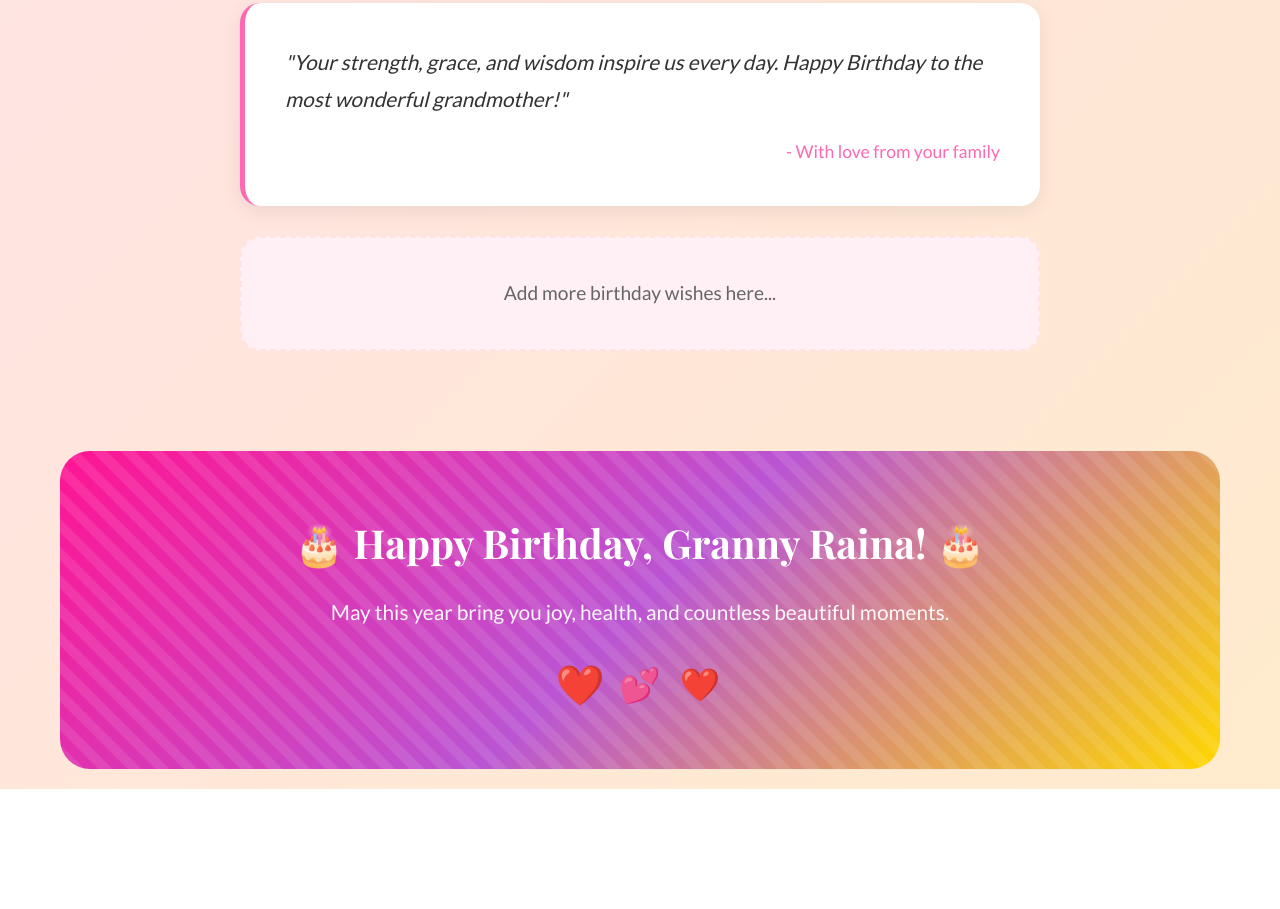
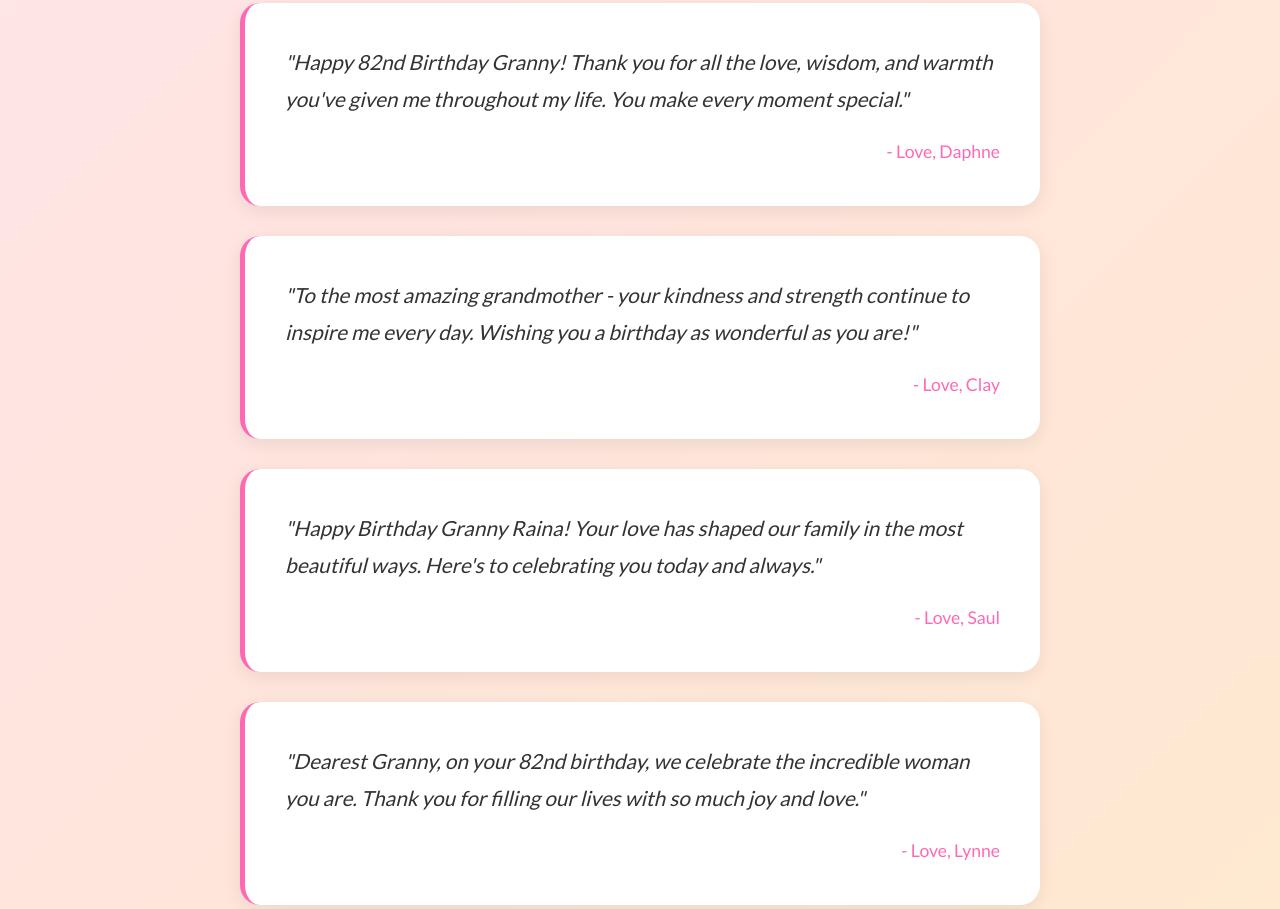
Before and after one commit to daphnehanse11/raina-birthday, a plain HTML site: page index.html in a window 1280 px wide. Shown: the part 1731-2640 px from the top of the page. Before the commit the page ends 2520 px from the top, so only its background shows below. Drawn offline with nearby package versions, Linux system fonts and the light colour scheme.

Commit message:
Add personalized birthday wishes from grandchildren
- Added individual birthday wishes from Daphne, Clay, Saul, and Lynne
- Each with heartfelt, personalized messages
- Removed generic placeholder text

```diff
--- a/index.html
+++ b/index.html
@@ -64,11 +64,20 @@
             <h2>💖 Birthday Wishes 💖</h2>
             <div class="wishes-container">
                 <div class="wish-card">
-                    <p class="wish-text">"Your strength, grace, and wisdom inspire us every day. Happy Birthday to the most wonderful grandmother!"</p>
-                    <p class="wish-from">- With love from your family</p>
+                    <p class="wish-text">"Happy 82nd Birthday Granny! Thank you for all the love, wisdom, and warmth you've given me throughout my life. You make every moment special."</p>
+                    <p class="wish-from">- Love, Daphne</p>
                 </div>
-                <div class="add-wish-placeholder">
-                    <p>Add more birthday wishes here...</p>
+                <div class="wish-card">
+                    <p class="wish-text">"To the most amazing grandmother - your kindness and strength continue to inspire me every day. Wishing you a birthday as wonderful as you are!"</p>
+                    <p class="wish-from">- Love, Clay</p>
+                </div>
+                <div class="wish-card">
+                    <p class="wish-text">"Happy Birthday Granny Raina! Your love has shaped our family in the most beautiful ways. Here's to celebrating you today and always."</p>
+                    <p class="wish-from">- Love, Saul</p>
+                </div>
+                <div class="wish-card">
+                    <p class="wish-text">"Dearest Granny, on your 82nd birthday, we celebrate the incredible woman you are. Thank you for filling our lives with so much joy and love."</p>
+                    <p class="wish-from">- Love, Lynne</p>
                 </div>
             </div>
         </section>
```
